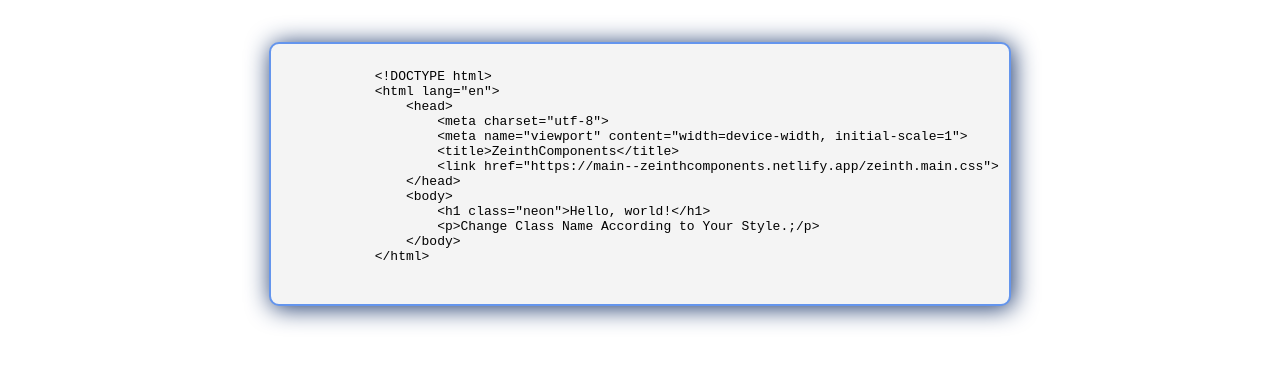
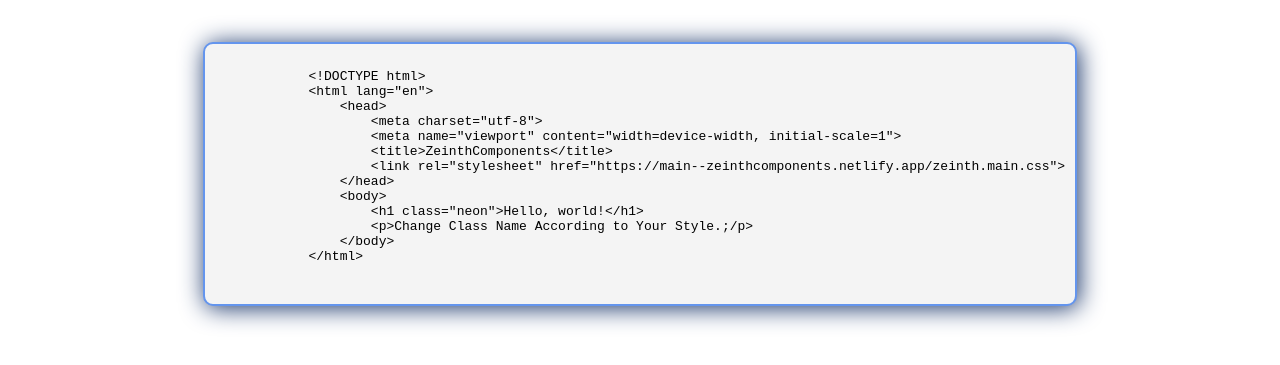
Before and after one commit to rajputpritesh1/zeinthcomponents, a plain HTML site: page components/Docs/documentation.html in a window 1280 px wide. Shown: the part 289-654 px from the top of the page. Drawn offline with Linux system fonts and the light colour scheme.

Commit message:
CSS Link Updated

```diff
--- a/components/Docs/documentation.html
+++ b/components/Docs/documentation.html
@@ -22,7 +22,7 @@
                     &lt;meta charset="utf-8"&gt;
                     &lt;meta name="viewport" content="width=device-width, initial-scale=1"&gt;
                     &lt;title&gt;ZeinthComponents&lt;/title&gt;
-                    &lt;link href="https://main--zeinthcomponents.netlify.app/zeinth.main.css"&gt;
+                    &lt;link rel="stylesheet" href="https://main--zeinthcomponents.netlify.app/zeinth.main.css"&gt;
                 &lt;/head&gt;
                 &lt;body&gt;
                     &lt;h1 class="neon"&gt;Hello, world!&lt;/h1&gt;
```
